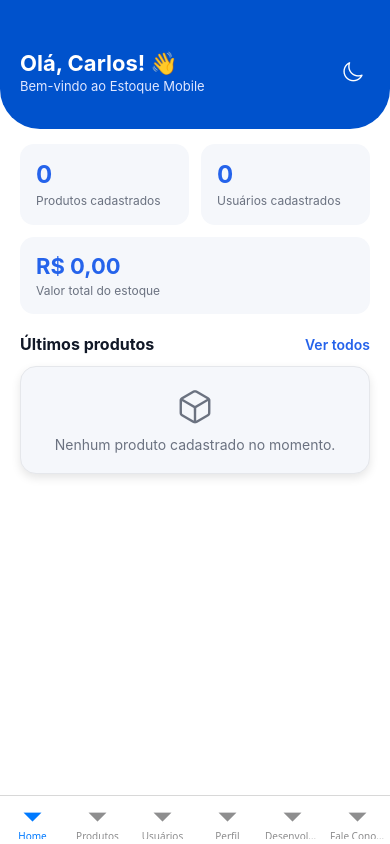
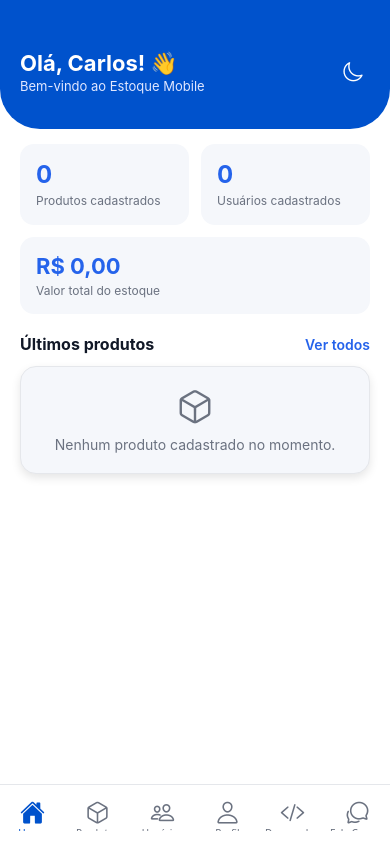
Before and after one commit to CarlosHenriiique021/Estoque_Mobile, a React Native app: screen /MainTabs in a window 390 px wide. Built offline with nearby package versions, Linux system fonts and the light colour scheme.

Commit message:
feat: adiciona ícones à rota do tab navigation

```diff
--- a/src/routes/TabRoutes.js
+++ b/src/routes/TabRoutes.js
@@ -1,6 +1,10 @@
 import React from 'react';
 import { createBottomTabNavigator } from '@react-navigation/bottom-tabs';
 import { createNativeStackNavigator } from '@react-navigation/native-stack';
+import { Ionicons } from '@expo/vector-icons';
+
+// Contexto do Tema para alterar as cores da barra no Modo Dark (True Black)
+import { useTheme } from '../contexts/ThemeContext';
 
 import Home from '../screens/Home/Home';
 import Produtos from '../screens/Produtos/Produtos';
@@ -35,13 +39,43 @@ function StackUsuarios() {
   );
 }
 
+export default function TabRoutes() {
+  const { isDark } = useTheme();
 
-export default function TabRoutes() {
   return (
     <Tab.Navigator
-      screenOptions={{
+      screenOptions={({ route }) => ({
         headerShown: false,
-      }}
+        tabBarIcon: ({ focused, color, size }) => {
+          let iconName;
+
+          // Associa cada aba ao seu ícone correspondente
+          if (route.name === 'Home') {
+            iconName = focused ? 'home' : 'home-outline';
+          } else if (route.name === 'ProdutosTab') {
+            iconName = focused ? 'cube' : 'cube-outline';
+          } else if (route.name === 'UsuariosTab') {
+            iconName = focused ? 'people' : 'people-outline';
+          } else if (route.name === 'Perfil') {
+            iconName = focused ? 'person' : 'person-outline';
+          } else if (route.name === 'Desenvolvedores') {
+            iconName = focused ? 'code-slash' : 'code-slash-outline';
+          } else if (route.name === 'FaleConosco') {
+            iconName = focused ? 'chatbubbles' : 'chatbubbles-outline';
+          }
+
+          return <Ionicons name={iconName} size={size} color={color} />;
+        },
+        tabBarActiveTintColor: '#0052CC',
+        tabBarInactiveTintColor: isDark ? '#A0AEC0' : '#6B7280',
+        tabBarStyle: {
+          backgroundColor: isDark ? '#000000' : '#FFFFFF',
+          borderTopColor: isDark ? '#222222' : '#E5E7EB',
+          height: 60,
+          paddingBottom: 8,
+          paddingTop: 8,
+        },
+      })}
     >
       <Tab.Screen name="Home" component={Home} />
       <Tab.Screen name="ProdutosTab" component={StackProdutos} options={{ title: 'Produtos' }} />
```
